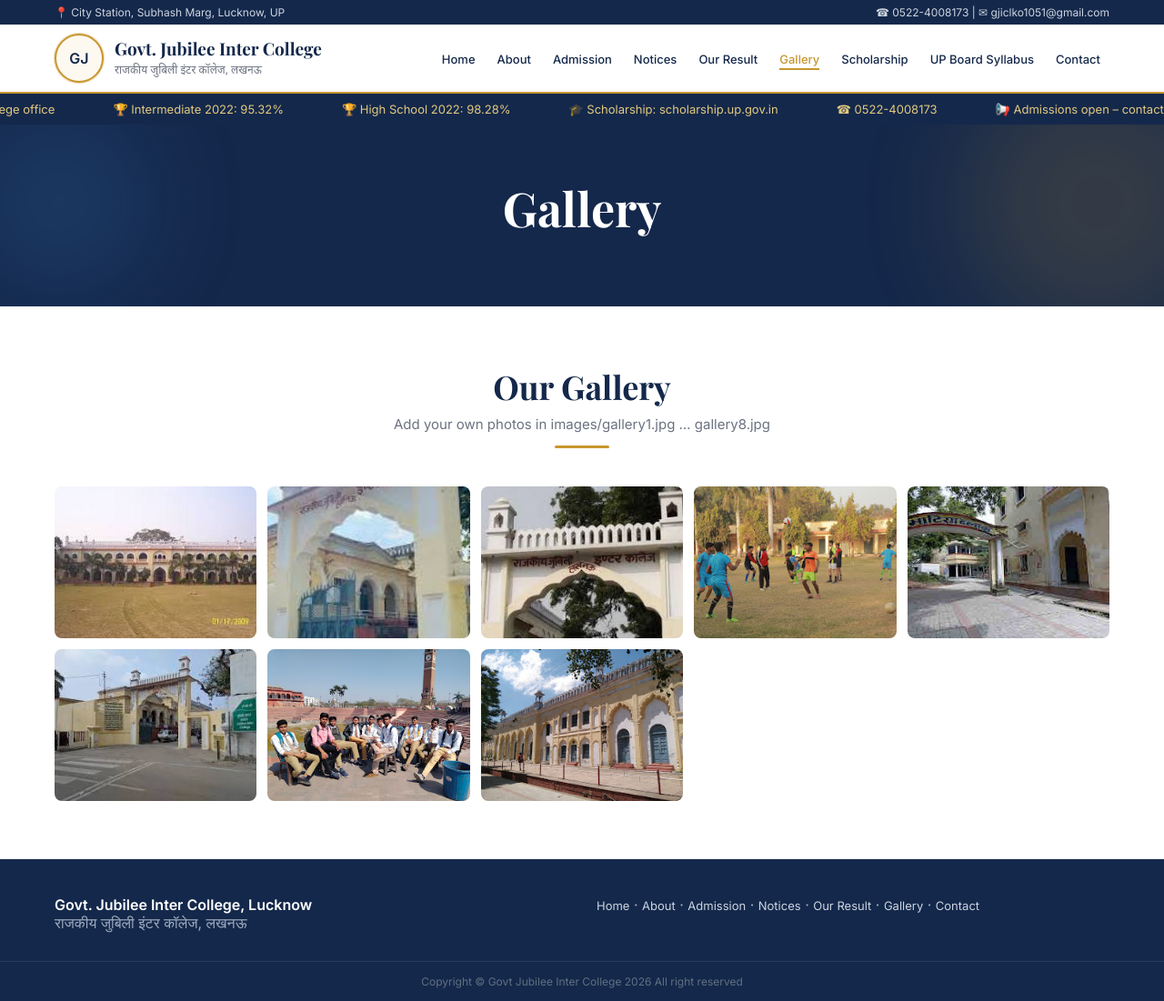
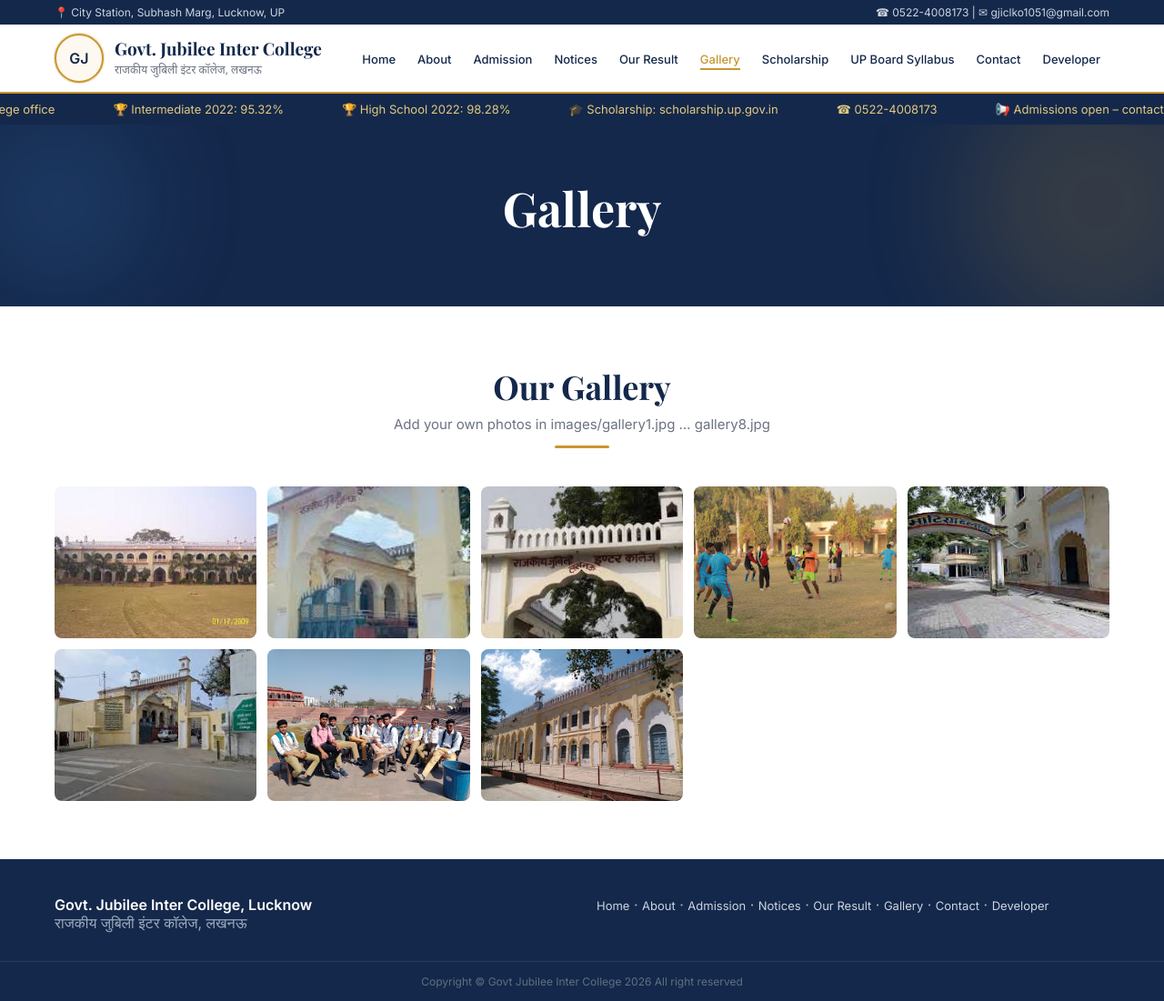
Before and after one commit to xsoftwareabdullah1-create/GovtJubileeintercollegelucknow-, a plain HTML site: page gallery.html in a window 1280 px wide. Shown: the whole page at 91% size. Drawn offline with nearby package versions, Linux system fonts and the light colour scheme.

Commit message:
Add Developer section navigation link

```diff
--- a/gallery.html
+++ b/gallery.html
@@ -4,9 +4,9 @@
 <link rel="stylesheet" href="style.css"></head><body>
 <div class="strip"><div class="wrap"><span>📍 City Station, Subhash Marg, Lucknow, UP</span><span>☎ 0522-4008173 | ✉ gjiclko1051@gmail.com</span></div></div>
 <header><div class="head"><a href="index.html" class="brand"><div class="logo"><img src="images/logo.png" alt="logo" onerror="this.parentNode.textContent='GJ'"></div><div><h1>Govt. Jubilee Inter College</h1><small>राजकीय जुबिली इंटर कॉलेज, लखनऊ</small></div></a>
-<button class="burger" id="bg" aria-label="Menu">☰</button><nav id="nav"><ul><li><a href="index.html">Home</a></li><li><a href="about.html">About</a></li><li><a href="admission.html">Admission</a></li><li><a href="notices.html">Notices</a></li><li><a href="results.html">Our Result</a></li><li><a href="gallery.html" class=on>Gallery</a></li><li><a href="https://scholarship.up.gov.in/" target="_blank" rel="noopener">Scholarship</a></li><li><a href="https://prereg.upmsp.edu.in/Syllabus.html" target="_blank" rel="noopener">UP Board Syllabus</a></li><li><a href="contact.html">Contact</a></li></ul></nav></div></header>
+<button class="burger" id="bg" aria-label="Menu">☰</button><nav id="nav"><ul><li><a href="index.html">Home</a></li><li><a href="about.html">About</a></li><li><a href="admission.html">Admission</a></li><li><a href="notices.html">Notices</a></li><li><a href="results.html">Our Result</a></li><li><a href="gallery.html" class=on>Gallery</a></li><li><a href="https://scholarship.up.gov.in/" target="_blank" rel="noopener">Scholarship</a></li><li><a href="https://prereg.upmsp.edu.in/Syllabus.html" target="_blank" rel="noopener">UP Board Syllabus</a></li><li><a href="contact.html">Contact</a></li><li><a href="developer.html">Developer</a></li></ul></nav></div></header>
 <div class="ticker"><div><span>📢 Admissions open – contact college office</span> <span>🏆 Intermediate 2022: 95.32%</span> <span>🏆 High School 2022: 98.28%</span> <span>🎓 Scholarship: scholarship.up.gov.in</span> <span>☎ 0522-4008173</span> <span>📢 Admissions open – contact college office</span> <span>🏆 Intermediate 2022: 95.32%</span> <span>🏆 High School 2022: 98.28%</span> <span>🎓 Scholarship: scholarship.up.gov.in</span> <span>☎ 0522-4008173</span></div></div>
 <div class="hero sm"><div class="orb o1"></div><div class="orb o2"></div><div class="wrap"><h2>Gallery</h2></div></div><section><div class="wrap"><div class="st rv"><h2>Our Gallery</h2><p>Add your own photos in images/gallery1.jpg … gallery8.jpg</p><div class="bar"></div></div><div class="gal" id="gal"></div></div></section>
-<footer><div class="wrap"><div><b style="color:#fff">Govt. Jubilee Inter College, Lucknow</b><br>राजकीय जुबिली इंटर कॉलेज, लखनऊ</div><div><a href="index.html">Home</a> · <a href="about.html">About</a> · <a href="admission.html">Admission</a> · <a href="notices.html">Notices</a> · <a href="results.html">Our Result</a> · <a href="gallery.html">Gallery</a> · <a href="contact.html">Contact</a></div></div>
+<footer><div class="wrap"><div><b style="color:#fff">Govt. Jubilee Inter College, Lucknow</b><br>राजकीय जुबिली इंटर कॉलेज, लखनऊ</div><div><a href="index.html">Home</a> · <a href="about.html">About</a> · <a href="admission.html">Admission</a> · <a href="notices.html">Notices</a> · <a href="results.html">Our Result</a> · <a href="gallery.html">Gallery</a> · <a href="contact.html">Contact</a> · <a href="developer.html">Developer</a></div></div>
 <div class="copy">Copyright © Govt Jubilee Inter College 2026 All right reserved</div></footer>
 <div class="lb" id="lb"><img alt=""></div><script src="main.js"></script></body></html>
```
